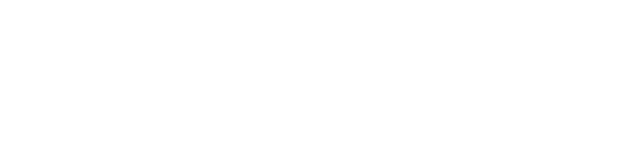
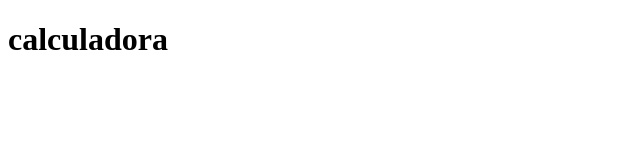
Before and after one commit to DanielNevesFonseca/calculadora, a plain HTML site: page index.html in a window 1280 px wide. Shown: the whole page, without its empty margins (0-640 px from the left). Drawn offline with Linux system fonts and the light colour scheme.

Commit message:
feat: create a header in index.html

```diff
--- a/index.html
+++ b/index.html
@@ -7,6 +7,12 @@
   <title>Calculadora</title>
 </head>
 <body>
+  <header>
+    <h1>calculadora</h1>
+  </header>
 
+  <main>
+
+  </main>
 </body>
 </html>
```
